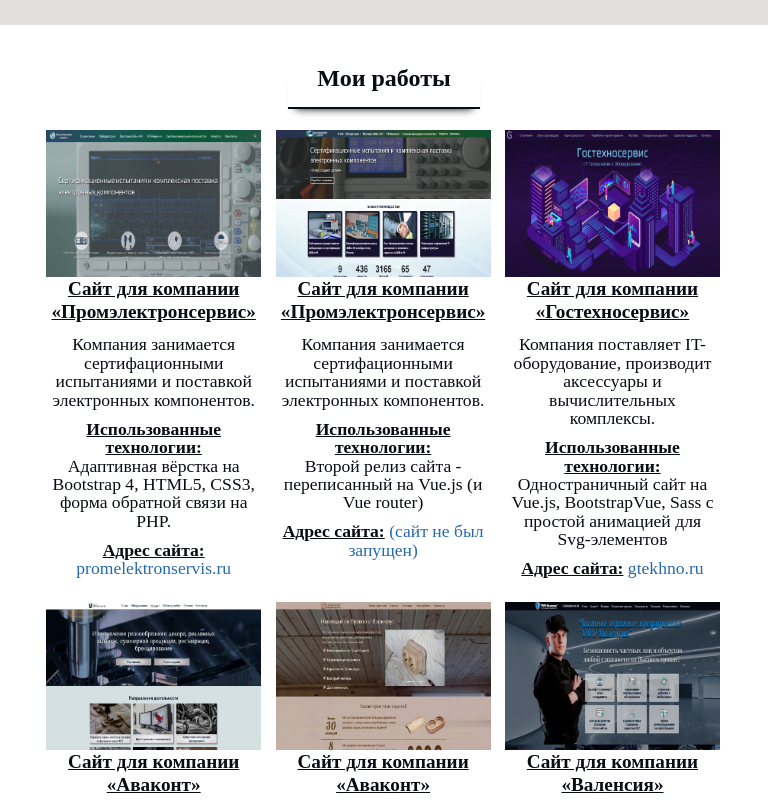
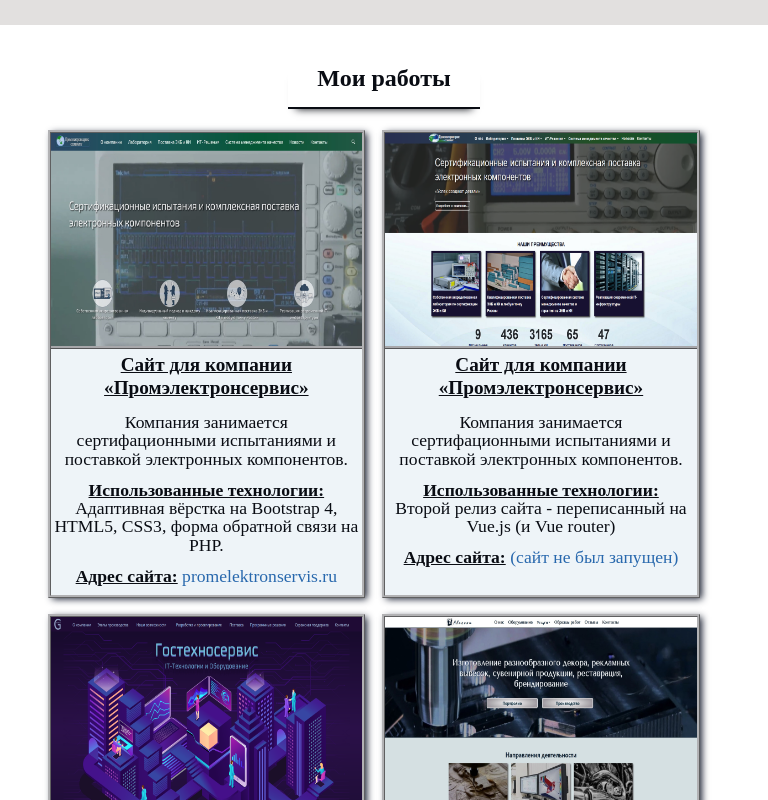
Before and after one commit to AnigalHub/Portfolio, a Nuxt app: page / in a window 768 px wide. Shown: the part 1660-2460 px from the top of the page. Built offline with nearby package versions, Linux system fonts and the light colour scheme.

Commit message:
изменена адаптивность на блок с работами

```diff
--- a/pages/index.vue
+++ b/pages/index.vue
@@ -38,7 +38,7 @@ a{
   color: #2868ad !important;
 }
 #About, #Works,#Contacts,#Skills,#Reviews{
-  padding: 3rem 0 !important;
+  padding: 2.5rem 0 !important;
 }
 #Nav,#Myfooter{
   background: #030407;
@@ -65,8 +65,9 @@ h3{
   font-weight: 800;
 }
 h4{
+  font-size: 1.35rem !important;
   font-weight: 500;
-  padding-bottom: 1% !important;
+  padding: 1.2% 0 0.8% 0 !important;
   font-family: 'Playfair Display', serif;
   text-align: center;
   text-decoration: underline;
@@ -112,8 +113,15 @@ h4{
     background: rgba(255, 255, 255, 0.38);
     color: #090c13 !important;
   }
-  #Works .col{
-    background: rgba(208, 204, 203, 0.21);
+  #Works{
+    .flex-container > div {
+      background: #eef4f8;
+      border: medium ridge #b2b2b4;
+      box-shadow: 3px 2px 7px -1px rgb(24, 31, 49);
+    }
+    img{
+      border-bottom: medium ridge #a7a7aa;
+    }
   }
   #Skills,#Reviews{
     background: rgba(208, 204, 203, 0.61);
@@ -143,8 +151,18 @@ h4{
   #Contacts a{
     color: white !important;
   }
-  #Works .col {
-    background: #090c13;
+  #Works{
+    .flex-container > div {
+      background: #011624;
+      border: medium ridge #1c2126;
+      box-shadow: 3px 2px 7px -1px #1c2126;
+      &:hover{
+        box-shadow: 6px 4px 9px -1px #1c2126;
+      }
+    }
+    img{
+      border-bottom: medium ridge #1c2126;
+    }
   }
   #About, #Works,#Contacts{
     background: #0b0e17;
@@ -269,7 +287,6 @@ h4{
     font-size: 1.1rem;
     line-height: 1.15rem;
   }
-
   h2{
     font-size: 1.3rem !important;
   }
@@ -327,8 +344,12 @@ h4{
     }
   }
   #Works{
-    .col-3{
-      display: none;
+    .flex-container{
+      margin: 0 5%;
+    }
+    .flex-container > div {
+      width: 100%;
+      margin: 0 0 8% 0 !important;
     }
   }
   #Contacts{
@@ -438,11 +459,12 @@ h4{
     }
   }
   #Works{
-    .col-3{
-      display: none;
+    .flex-container > div {
+      width: 46%;
+      margin: 0 1.25% 2.3% 1.25% !important;
     }
   }
-    #Contacts{
+  #Contacts{
       .flex-container > div {
         width:50% !important;
       }
@@ -458,7 +480,6 @@ h4{
         padding: 5%;
       }
     }
-
 }
 @media screen and (min-width: 768px)and (max-width: 992px) {
   #Home{
@@ -527,9 +548,9 @@ h4{
     }
   }
   #Works{
-    .col-3{
-      flex: 0 0 30% !important;
-      max-width: 30% !important;
+    .flex-container > div {
+      width: 46%;
+      margin: 0 1.25% 2.3% 1.25% !important;
     }
   }
   #Contacts{
```
